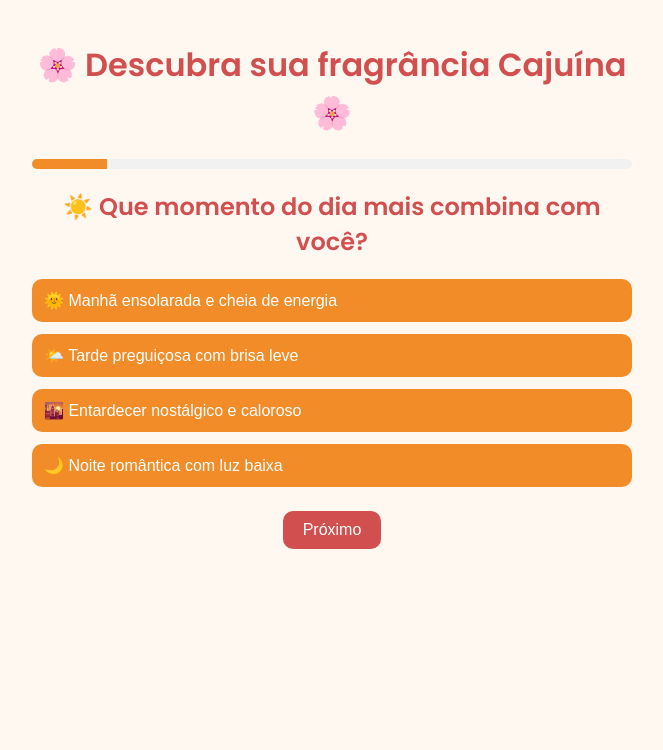
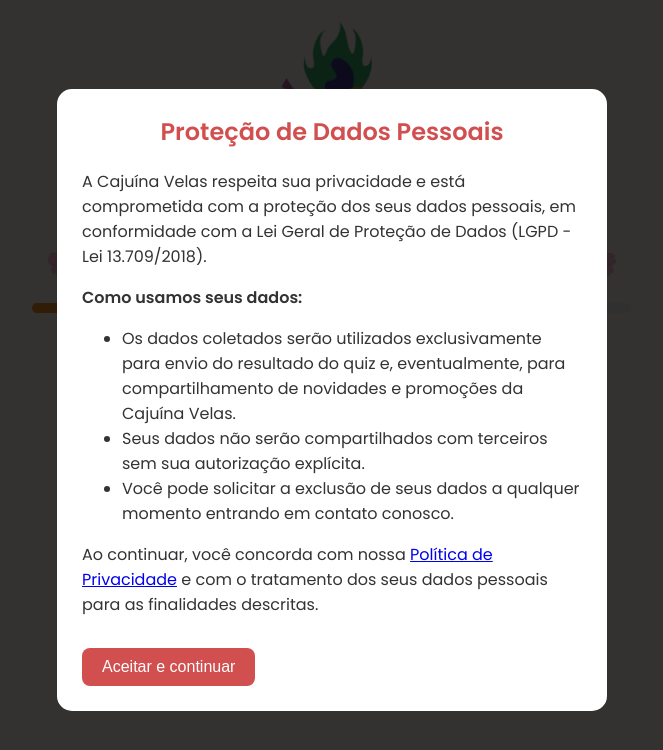
Before and after one commit to cajuinavelas/cajuinavelas, a plain HTML site: page index.html in a window 1280 px wide. Shown: the whole page, without its empty margins (308-971 px from the left). Drawn offline with Linux system fonts and the light colour scheme.

Commit message:
Adiciona logo e LGPD

```diff
--- a/index.html
+++ b/index.html
@@ -5,8 +5,6 @@
   <meta name="viewport" content="width=device-width, initial-scale=1.0">
   <title>Quiz Cajuína</title>
   <link href="https://fonts.googleapis.com/css2?family=Poppins:wght@400;600&display=swap" rel="stylesheet">
-  <link href="assets\img\favicon.jpeg" class="js-favicon" rel="icon" type="image/x-icon" />
-  <link href="assets\img\favicon.jpeg" class="js-favicon" rel="shortcut icon" type="image/x-icon" />
   <style>
     body {
       font-family: 'Poppins', sans-serif;
@@ -19,6 +17,13 @@
     h1, h2 {
       text-align: center;
       color: #d14f4f;
+    }
+    h1{
+      font-size: 1.8em;
+    }
+    .logo {
+        margin: 0 auto;
+        display: block;
     }
     .pergunta {
       display: none;
@@ -115,9 +120,81 @@
       margin: 15px 0;
       box-shadow: 0 2px 5px rgba(0,0,0,0.1);
     }
+    /* Estilos LGPD */
+    .lgpd-modal {
+      position: fixed;
+      top: 0;
+      left: 0;
+      width: 100%;
+      height: 100%;
+      background: rgba(0,0,0,0.8);
+      display: none;
+      justify-content: center;
+      align-items: center;
+      z-index: 1000;
+    }
+    .lgpd-content {
+      background: white;
+      padding: 25px;
+      border-radius: 15px;
+      max-width: 500px;
+      max-height: 80vh;
+      overflow-y: auto;
+      margin: 20px;
+    }
+    .lgpd-content h2 {
+      color: #d14f4f;
+      margin-top: 0;
+    }
+    .lgpd-content button {
+      background: #d14f4f;
+      color: white;
+      border: none;
+      padding: 10px 20px;
+      border-radius: 8px;
+      margin-top: 15px;
+      cursor: pointer;
+      font-size: 1rem;
+    }
+    .lgpd-checkbox {
+      margin: 15px 0;
+      display: flex;
+      align-items: flex-start;
+    }
+    .lgpd-checkbox input {
+      margin-right: 10px;
+      margin-top: 3px;
+    }
+    .lgpd-checkbox label {
+      font-size: 0.9rem;
+    }
+    .lgpd-checkbox a {
+      color: #d14f4f;
+      text-decoration: underline;
+    }
   </style>
 </head>
 <body>
+  <!-- Modal LGPD -->
+  <div class="lgpd-modal" id="lgpdModal">
+    <div class="lgpd-content">
+      <h2>Proteção de Dados Pessoais</h2>
+      <p>A Cajuína Velas respeita sua privacidade e está comprometida com a proteção dos seus dados pessoais, em conformidade com a Lei Geral de Proteção de Dados (LGPD - Lei 13.709/2018).</p>
+
+      <p><strong>Como usamos seus dados:</strong></p>
+      <ul>
+        <li>Os dados coletados serão utilizados exclusivamente para envio do resultado do quiz e, eventualmente, para compartilhamento de novidades e promoções da Cajuína Velas.</li>
+        <li>Seus dados não serão compartilhados com terceiros sem sua autorização explícita.</li>
+        <li>Você pode solicitar a exclusão de seus dados a qualquer momento entrando em contato conosco.</li>
+      </ul>
+
+      <p>Ao continuar, você concorda com nossa <a href="https://cajuinavelas.com.br/politica-de-privacidade" target="_blank">Política de Privacidade</a> e com o tratamento dos seus dados pessoais para as finalidades descritas.</p>
+
+      <button type="button" id="acceptLgpd">Aceitar e continuar</button>
+    </div>
+  </div>
+
+  <img class="logo" src="assets/img/logo.png" alt="Cajuína Velas Logo" />
   <h1>🌸 Descubra sua fragrância Cajuína 🌸</h1>
 
   <div class="progress-container">
@@ -125,7 +202,7 @@
   </div>
 
   <form id="quizForm">
-    <div class="pergunta ativa" data-index="0" data-name="momento">
+    <div class="pergunta" data-index="0" data-name="momento">
       <h2>☀️ Que momento do dia mais combina com você?</h2>
       <div class="options">
         <button type="button" class="option-btn">🌞 Manhã ensolarada e cheia de energia</button>
@@ -199,6 +276,15 @@
       <h2>💬 Me conta rapidinho:</h2>
       <input type="text" id="nome" placeholder="Seu nome" required>
       <input type="text" id="whatsapp" placeholder="Seu WhatsApp (com DDD)" required>
+
+      <div class="lgpd-checkbox">
+        <input type="checkbox" id="lgpdAccept" required>
+        <label for="lgpdAccept">
+          Concordo com o tratamento dos meus dados pessoais conforme a
+          <a href="https://cajuinavelas.com.br/politica-de-privacidade" target="_blank">Política de Privacidade</a>
+          e a LGPD (Lei 13.709/2018).
+        </label>
+      </div>
     </div>
 
     <div class="navegacao">
@@ -223,9 +309,24 @@
     const fragranceDetails = document.getElementById('fragranceDetails');
     const siteBtn = document.getElementById('siteBtn');
     const quizForm = document.getElementById('quizForm');
+    const lgpdModal = document.getElementById('lgpdModal');
+    const acceptLgpdBtn = document.getElementById('acceptLgpd');
+
     let currentIndex = 0;
     const respostas = {};
     const totalPerguntas = perguntas.length;
+
+    // Mostrar modal LGPD ao carregar a página
+    document.addEventListener('DOMContentLoaded', function() {
+      lgpdModal.style.display = 'flex';
+    });
+
+    // Esconder modal quando o usuário aceitar
+    acceptLgpdBtn.addEventListener('click', function() {
+      lgpdModal.style.display = 'none';
+      // Mostrar a primeira pergunta
+      perguntas[0].classList.add('ativa');
+    });
 
     // Atualiza a barra de progresso
     function updateProgress() {
@@ -269,14 +370,21 @@
       else if (currentIndex === perguntas.length - 1) {
         const nome = document.getElementById('nome').value.trim();
         const whatsapp = document.getElementById('whatsapp').value.trim();
+        const lgpdAccept = document.getElementById('lgpdAccept').checked;
 
         if (!nome || !whatsapp) {
           alert('Por favor, preencha seu nome e WhatsApp.');
           return;
         }
 
+        if (!lgpdAccept) {
+          alert('Por favor, aceite nossa política de privacidade para continuar.');
+          return;
+        }
+
         respostas.nome = nome;
         respostas.whatsapp = whatsapp;
+        respostas.lgpd_accept = true;
       }
 
       // Atualiza o texto do botão para a última pergunta
```
Also changed, not shown: assets/img/logo.png (added), assets/img/logo_bkp.png (added).
